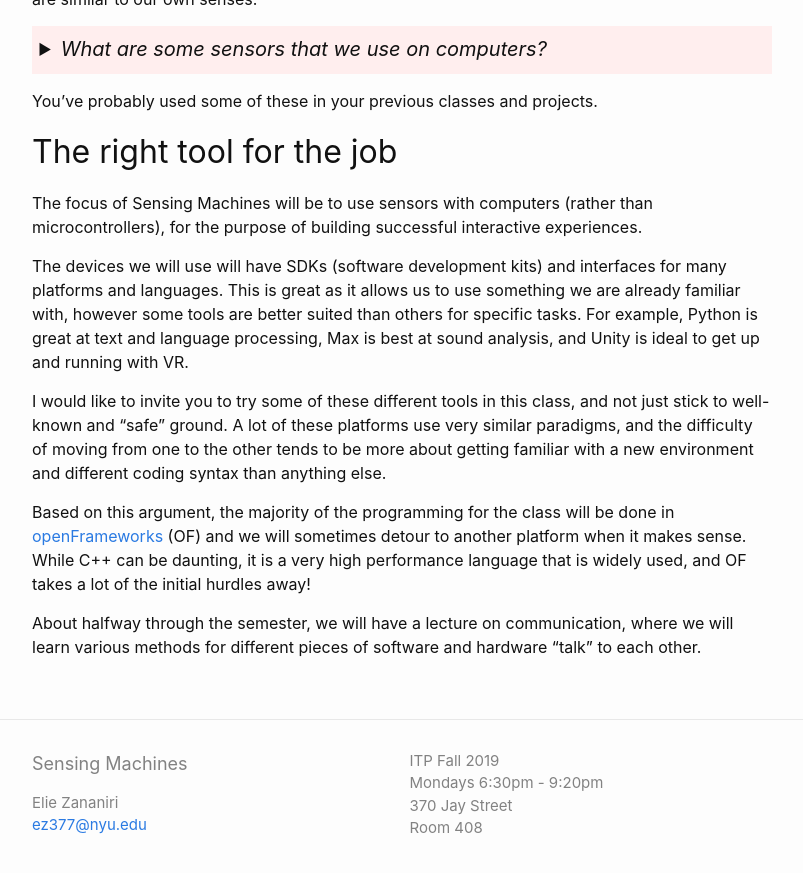
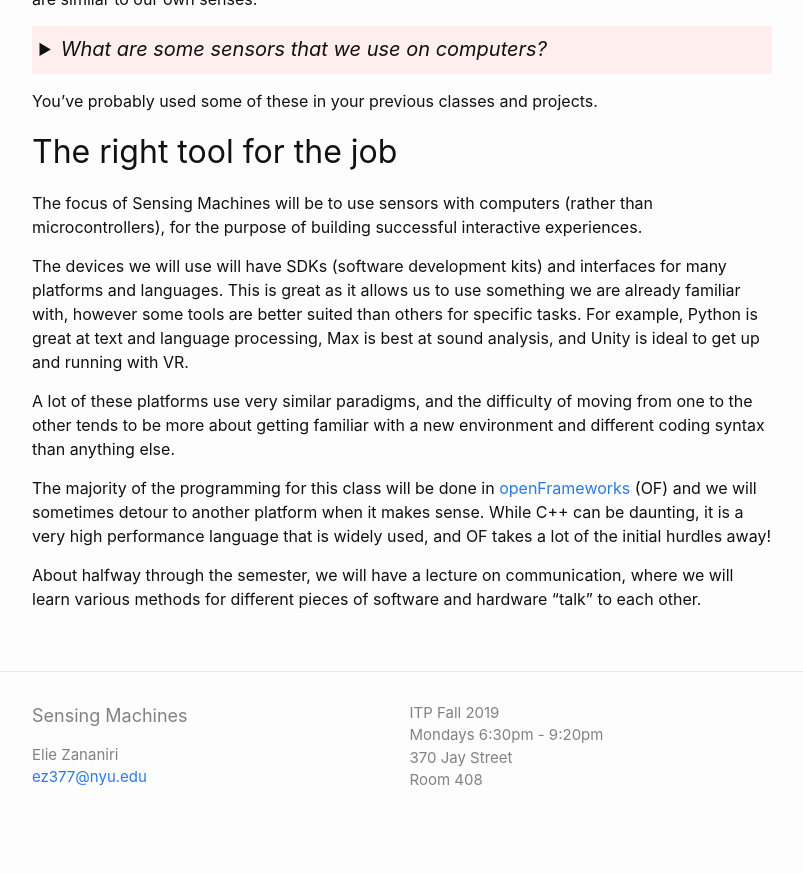
Before and after one commit to prisonerjohn/sensing-machines, a Jekyll site: the page built from docs/_posts/2019-09-09-foreword.md, in a window 1280 px wide and 900 px high, scrolled down 1250 px. Shown: the top 873 px of the window, without its empty margins (238-1041 px from the left). Built offline with Jekyll 4.4.1, drawn with Linux system fonts in a browser that asks for light colours; after the commit the page ends 2102 px from its top, so only the background shows below that.

Commit message:
Fix stuff and add links.

```diff
--- a/docs/_posts/2019-09-09-foreword.md
+++ b/docs/_posts/2019-09-09-foreword.md
@@ -99,8 +100,8 @@ The focus of Sensing Machines will be to use sensors with computers (rather than
 
 The devices we will use will have SDKs (software development kits) and interfaces for many platforms and languages. This is great as it allows us to use something we are already familiar with, however some tools are better suited than others for specific tasks. For example, Python is great at text and language processing, Max is best at sound analysis, and Unity is ideal to get up and running with VR.
 
-I would like to invite you to try some of these different tools in this class, and not just stick to well-known and "safe" ground. A lot of these platforms use very similar paradigms, and the difficulty of moving from one to the other tends to be more about getting familiar with a new environment and different coding syntax than anything else.
+A lot of these platforms use very similar paradigms, and the difficulty of moving from one to the other tends to be more about getting familiar with a new environment and different coding syntax than anything else.
 
-Based on this argument, the majority of the programming for the class will be done in [openFrameworks](https://openframeworks.cc/) (OF) and we will sometimes detour to another platform when it makes sense. While C++ can be daunting, it is a very high performance language that is widely used, and OF takes a lot of the initial hurdles away!
+The majority of the programming for this class will be done in [openFrameworks](https://openframeworks.cc/) (OF) and we will sometimes detour to another platform when it makes sense. While C++ can be daunting, it is a very high performance language that is widely used, and OF takes a lot of the initial hurdles away!
 
 About halfway through the semester, we will have a lecture on communication, where we will learn various methods for different pieces of software and hardware "talk" to each other.
```
Also changed, not shown: other parts of docs/_posts/2019-09-09-foreword.md (+1 -0 lines), docs/index.md (+1 -1 lines).
